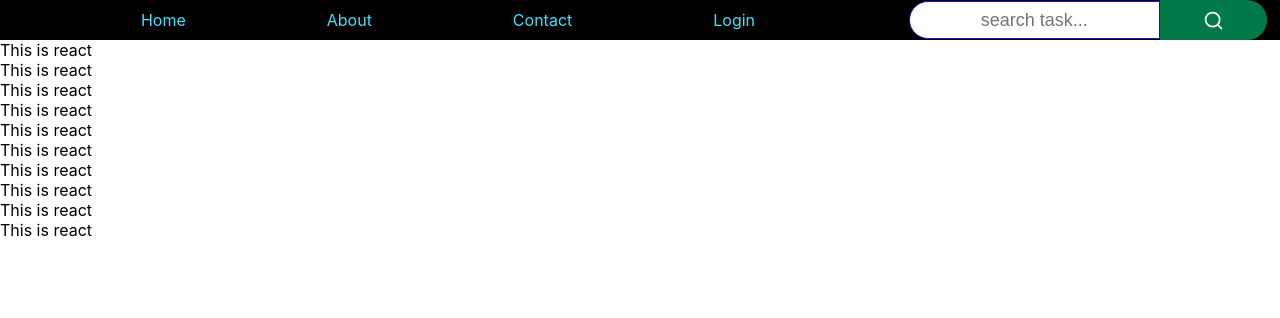
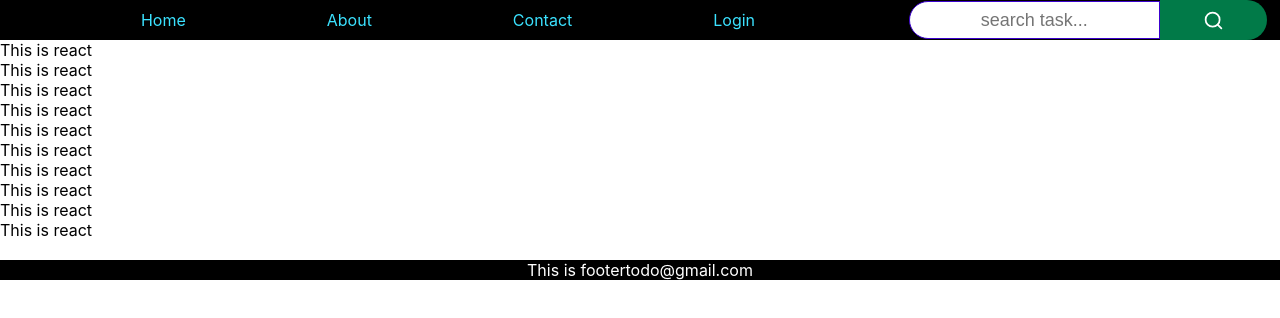
Before and after one commit to khanra321/To-do-List, a React (Create React App) app: page /About in a window 1280 px wide. Shown: the top 318 px of the page. Built offline with nearby package versions, Linux system fonts and the light colour scheme.

Commit message:
Add Footer

```diff
--- a/src/App.js
+++ b/src/App.js
@@ -1,6 +1,7 @@
 import './App.css';
 import { useState } from 'react';
 import Header from './Components/Header.js';
+import Footer from './Components/Footer.js'
 import Todos from './Components/Todos.js';
 import About from './Components/About.js';
 import { BrowserRouter as Router, Routes, Route } from 'react-router-dom';
@@ -17,11 +18,13 @@ function App() {
   return (
     <Router>
       <Header searchFun={searchFun} />
+
       <Routes>
         <Route path="/" element={<Todos search={search} />} />
-
         <Route path="/About" element={<About />} />
       </Routes>
+
+      <Footer/>
 
     </Router>
   );
--- a/src/Components/Footer.js
+++ b/src/Components/Footer.js
@@ -0,0 +1,29 @@
+import React from 'react'
+
+export default function Footer() {
+    const fStyle = {
+        height: "auto",
+        width: "100%",
+        marginTop: "20px",
+
+        fontSize: "12 px" ,
+        color: "white",
+        backgroundColor: "black",
+
+        display: "flex",
+        justifyContent: "center",
+        alignItems: "center",
+
+        position: "stiky",
+        bottom: "0",
+
+    };
+  return (
+
+    <div id='footer' style ={fStyle} >
+        <p style={{marginLeft: "20 px"}}>This is footer</p>
+        <p>todo@gmail.com</p>
+
+    </div>
+  )
+}
```
